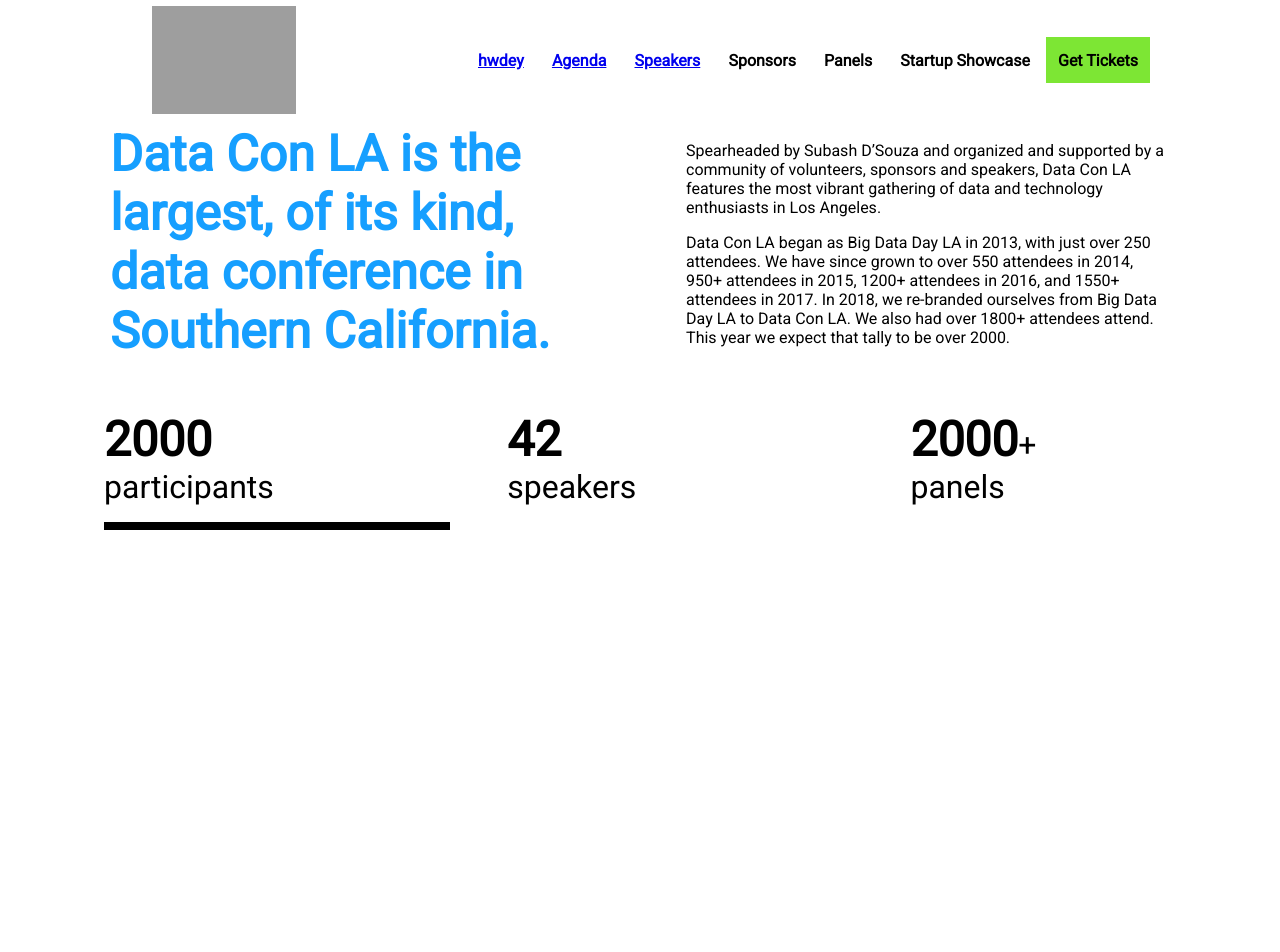
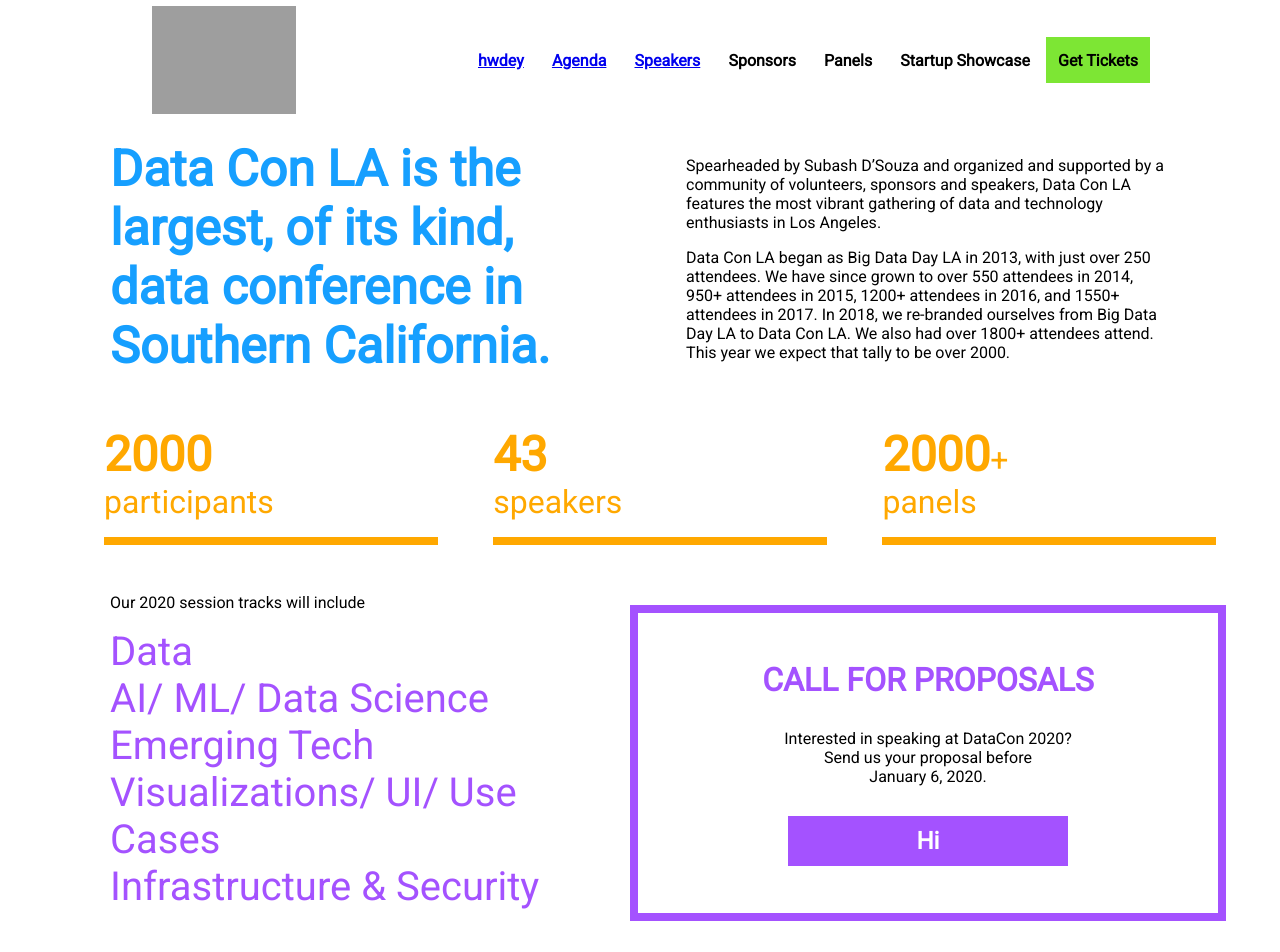
Before and after one commit to neilyonzon/dataconla-frontend, a React (Create React App) app: page / in a window 1280 px wide. Shown: the top 952 px of the page. Before the commit the page ends 800 px from the top, so only its background shows below. Built offline with nearby package versions, Linux system fonts and the light colour scheme; grey boxes are pictures that could not be loaded.

Commit message:
Added CTA Box

```diff
--- a/src/App.css
+++ b/src/App.css
@@ -29,19 +29,30 @@
 }
 
 /* Page Layout and Themes*/
-.headliner {
+.header {
   font-size: 50px;
   font-weight: bold;
   line-height: 59px;
   margin-top: 0px;
 }
 
-.primary {
-  color: #169fff;
+.sub-header {
+  font-size: 40px;
+  margin-top: 0px;
+  list-style: none;
+  list-style-type: none;
+  padding: 0;
 }
 
-.secondary {
-  color: #a452ff;
+.small-header {
+  font-size: 32px;
+  font-weight: bold;
+}
+
+.list-no-style {
+  list-style: none;
+  list-style-type: none;
+  padding: 0;
 }
 
 .section {
@@ -56,17 +67,60 @@
 .row {
   display: flex;
   justify-content: space-around;
+  margin: 15px 0px 15px 0px;
 }
 
 .col-2 {
   width: 42%;
 }
 
+.text-primary {
+  color: #169fff;
+}
+
+.text-secondary {
+  color: #a452ff;
+}
+
+.text-tertiary {
+  color: #ffa800;
+}
+
+.center {
+  position: relative;
+  left: 50%;
+  top: 50%;
+  transform: translate(-50%, -50%);
+}
+
+.btn {
+  background: #169fff;
+  font-weight: bold;
+  border: none;
+  color: white;
+  text-align: center;
+  text-decoration: none;
+  font-size: 24px;
+  cursor: pointer;
+  width: 280px;
+  height: 50px;
+  display: flex;
+  justify-content: center;
+  align-items: center;
+}
+
+.btn-primary {
+  background: #169fff;
+}
+
+.btn-secondary {
+  background: #a452ff;
+}
+
 /* Components*/
 
 /* Stats Component */
 .stats > ul {
-  width: 100%;
   display: flex;
   justify-content: space-between;
   list-style: none;
@@ -88,3 +142,24 @@
 .stats > ul > li > hr {
   border: 4px solid;
 }
+
+/* CTA Box */
+
+.cta-box {
+  width: 580px;
+  height: 300px;
+  border: 8px solid;
+  display: flex;
+  flex-direction: column;
+  text-align: center;
+  align-items: center;
+  justify-content: center;
+}
+
+.cta-box > * {
+  margin: 15px;
+}
+
+.cta-box > p {
+  color: black;
+}
--- a/src/App.js
+++ b/src/App.js
@@ -2,8 +2,9 @@
 import logo from "./logo.svg";
 import "./App.css";
 import NavBar from "./navbar/navbar";
-import Headline from "./components/headliner";
-import Stats from "./components/stats";
+import Headline from "./components/Headliner";
+import Stats from "./components/Stats";
+import CTABox from "./components/CTABox";
 
 function App() {
   return (
@@ -14,7 +15,10 @@
       <div className="section">
         <div className="row">
           <div className="col-2">
-            <Headline text="Data Con LA is the largest, of its kind, data conference in Southern California."></Headline>
+            <Headline
+              color="text-primary"
+              text="Data Con LA is the largest, of its kind, data conference in Southern California."
+            ></Headline>
           </div>
           <div className="col-2">
             <p>
@@ -33,7 +37,34 @@
             </p>
           </div>
         </div>
-        <Stats></Stats>
+        <Stats
+          color="text-tertiary"
+          stats={[
+            { text: "participants", number: 2000 },
+            { text: "speakers", number: 43 }
+          ]}
+        ></Stats>
+        <div className="row">
+          <div className="col-2">
+            <p>Our 2020 session tracks will include</p>
+            <ul className="sub-header list-no-style text-secondary">
+              <li>Data</li>
+              <li>AI/ ML/ Data Science</li>
+              <li>Emerging Tech</li>
+              <li>Visualizations/ UI/ Use Cases</li>
+              <li>Infrastructure &amp; Security</li>
+            </ul>
+          </div>
+          <div className="col-2">
+            <CTABox
+              data={{
+                header: "CALL FOR PROPOSALS",
+                cta: "SUBMIT PROPOSALS",
+                color: "text-secondary"
+              }}
+            ></CTABox>
+          </div>
+        </div>
       </div>
     </div>
   );
--- /dev/null
+++ b/src/components/CTABox.js
@@ -0,0 +1,21 @@
+import React from "react";
+
+function ctaBox(props) {
+  return (
+    <div className={"cta-box center " + props.data.color}>
+      <h3 className="small-header">{props.data.header}</h3>
+      <p>
+        Interested in speaking at DataCon 2020?
+        <br />
+        Send us your proposal before
+        <br />
+        January 6, 2020.
+      </p>
+      <a href="#" className="btn btn-secondary">
+        Hi
+      </a>
+    </div>
+  );
+}
+
+export default React.memo(ctaBox);
--- a/src/components/headliner.js
+++ b/src/components/headliner.js
@@ -1,7 +1,7 @@
 import React from "react";
 
 function headliner(props) {
-  return <h1 className="headliner primary">{props.text}</h1>;
+  return <h1 className={props.color + " header"}>{props.text}</h1>;
 }
 
 export default React.memo(headliner);
--- a/src/components/stats.js
+++ b/src/components/stats.js
@@ -3,22 +3,23 @@
 
 function stats(props) {
   return (
-    <div className="stats">
+    <div className={"stats " + props.color}>
       <ul>
         <li>
-          <CountUp start={0} end={2000} delay={0}>
+          <CountUp start={0} end={props.stats[0].number} delay={0}>
             {({ countUpRef }) => <span ref={countUpRef} />}
           </CountUp>
           <br />
-          participants
+          {props.stats[0].text}
           <hr></hr>
         </li>
         <li>
-          <CountUp start={0} end={42} delay={0}>
+          <CountUp start={0} end={props.stats[1].number} delay={0}>
             {({ countUpRef }) => <span ref={countUpRef} />}
           </CountUp>
           <br />
           speakers
+          <hr></hr>
         </li>
         <li>
           <CountUp start={0} end={2000} delay={0}>
@@ -27,6 +28,7 @@
           +
           <br />
           panels
+          <hr></hr>
         </li>
       </ul>
     </div>
```
